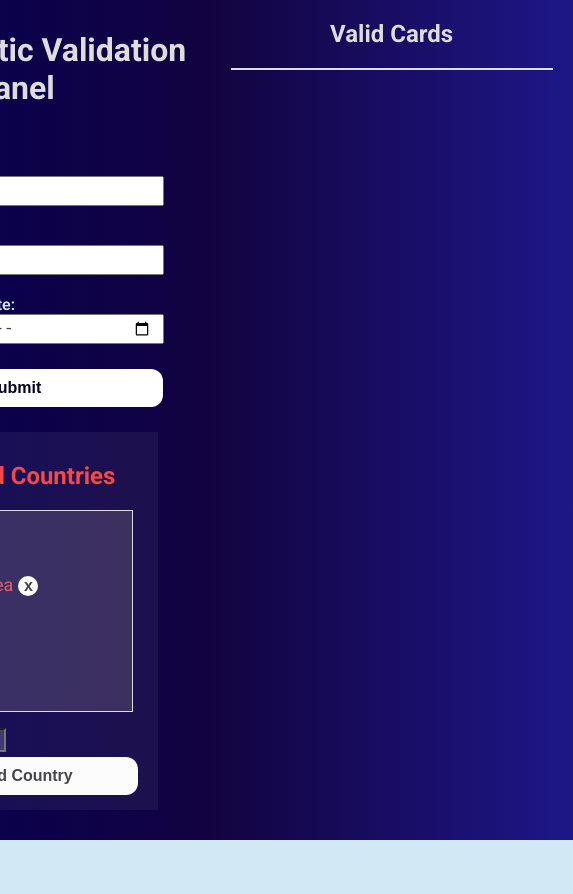
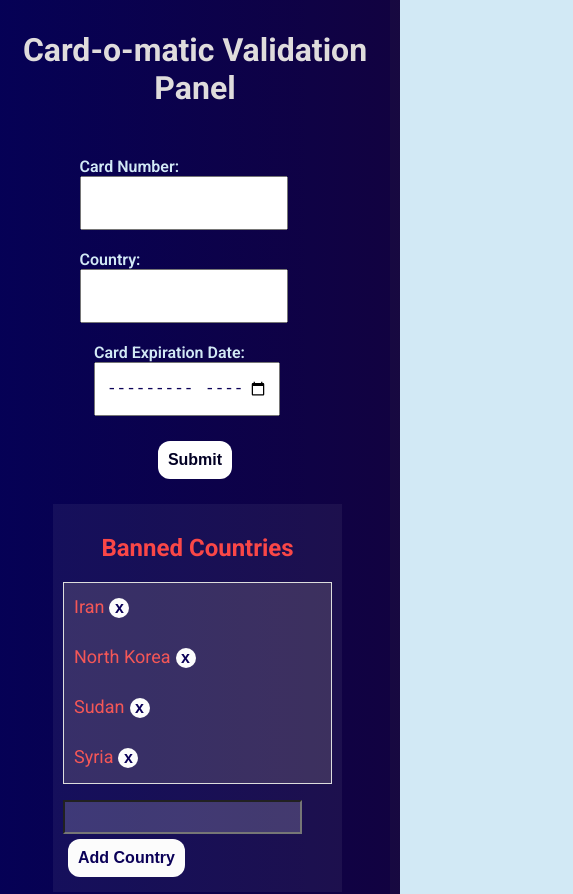
Before and after one commit to codedbyshaun/card_validation, a React (Create React App) app: page / in a window 390 px wide. Shown: the top 894 px of the page, 573 px wide, since content can reach past the window. Before the commit the page ends 844 px from the top, so only its background shows below. Built offline with nearby package versions, Linux system fonts and the light colour scheme; the HTML template or start-up script is replaced by a standard one.

Commit message:
fixed responsive styling

```diff
--- a/src/App.css
+++ b/src/App.css
@@ -8,7 +8,8 @@
   --primary-color: rgb(60, 50, 245);
   --secondary-color: rgb(131, 86, 254);
   --tertiary-color: rgba(0, 212, 255, 1);
-  --text-color: rgb(69, 69, 76);
+  --text-color: rgb(11, 1, 88);
+  --secondary-text-color: rgb(255, 255, 255);
 }
 
 body {
@@ -19,6 +20,7 @@ body {
   display: flex;
   justify-content: center;
   background-color: rgb(210, 233, 245);
+  color: var(--secondary-text-color)
 }
 
 h1 {
@@ -197,19 +199,36 @@ li:last-child {
   margin: 20px;
 }
 
-
-
-@media (max-width: 600px) {
-  form {
-    width: 80%;
-    margin-left: auto;
-    margin-right: auto;
+@media only screen and (max-width: 600px) {
+  .main {
+    flex-direction: column;
+    align-items: center;
   }
 
-  input,
-  select,
-  button {
+  .hero,
+  .valid-cards {
     width: 100%;
-    box-sizing: border-box;
+  }
+
+  .hero input,
+  .banned-countries input {
+    width: 80%;
   }
 }
+
+@media only screen and (min-width: 601px) and (max-width: 1024px) {
+  .main {
+    flex-direction: column;
+    align-items: center;
+  }
+
+  .hero,
+  .valid-cards {
+    width: 80%;
+  }
+
+  .hero input,
+  .banned-countries input {
+    width: 60%;
+  }
+}
```
